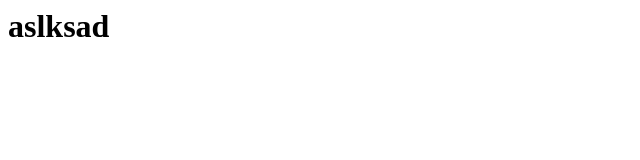
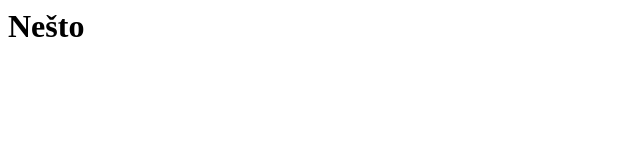
Before and after one commit to mdzeko/applinkshelp, a plain HTML site: page index.html in a window 1280 px wide. Shown: the full height of the page, 0-640 px from the left. Drawn offline with Linux system fonts and the light colour scheme.

Commit message:
Update index.html

```diff
--- a/index.html
+++ b/index.html
@@ -1 +1 @@
-<h1>aslksad</h1>
+<h1>Nešto</h1>
```
